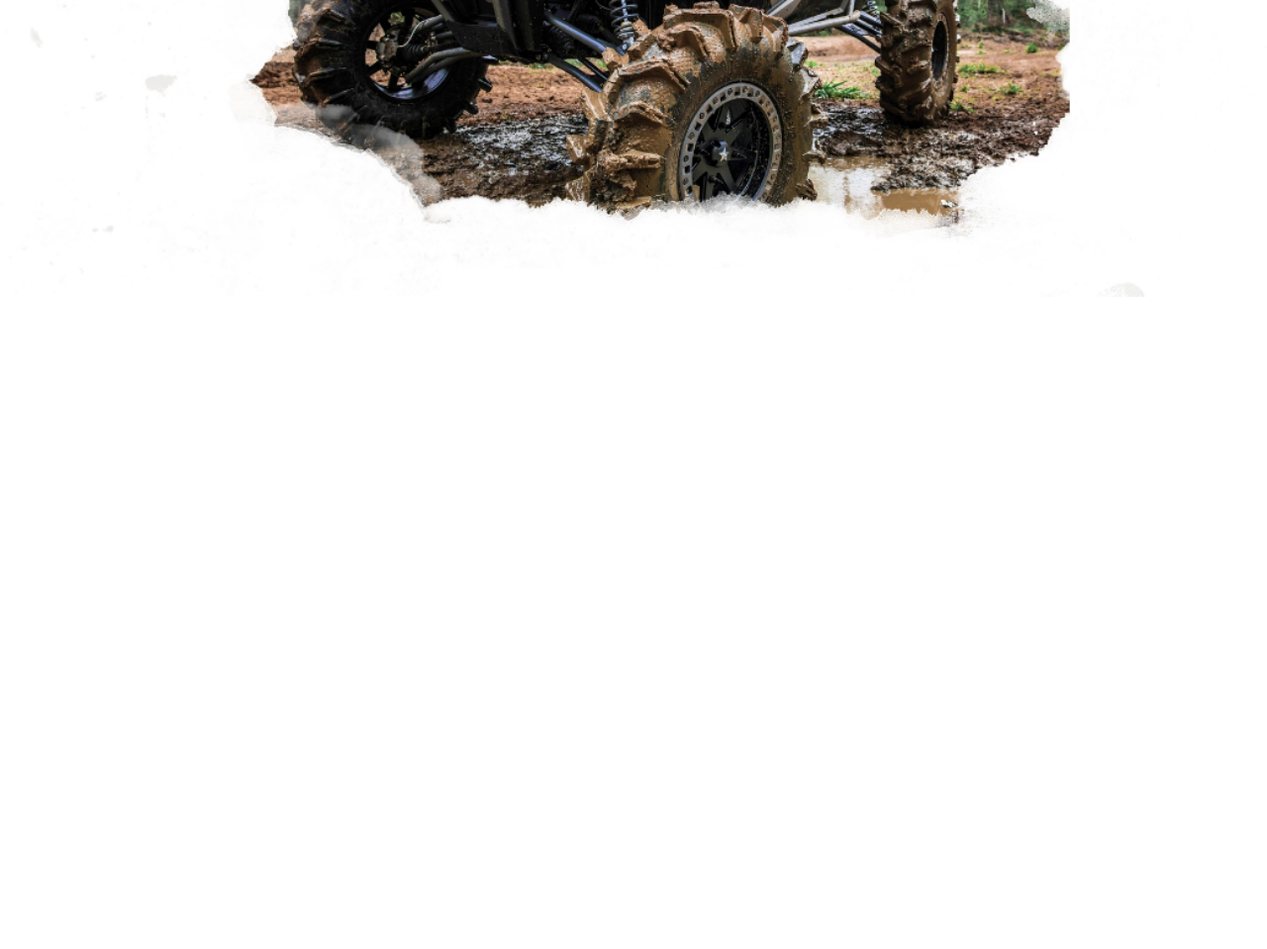
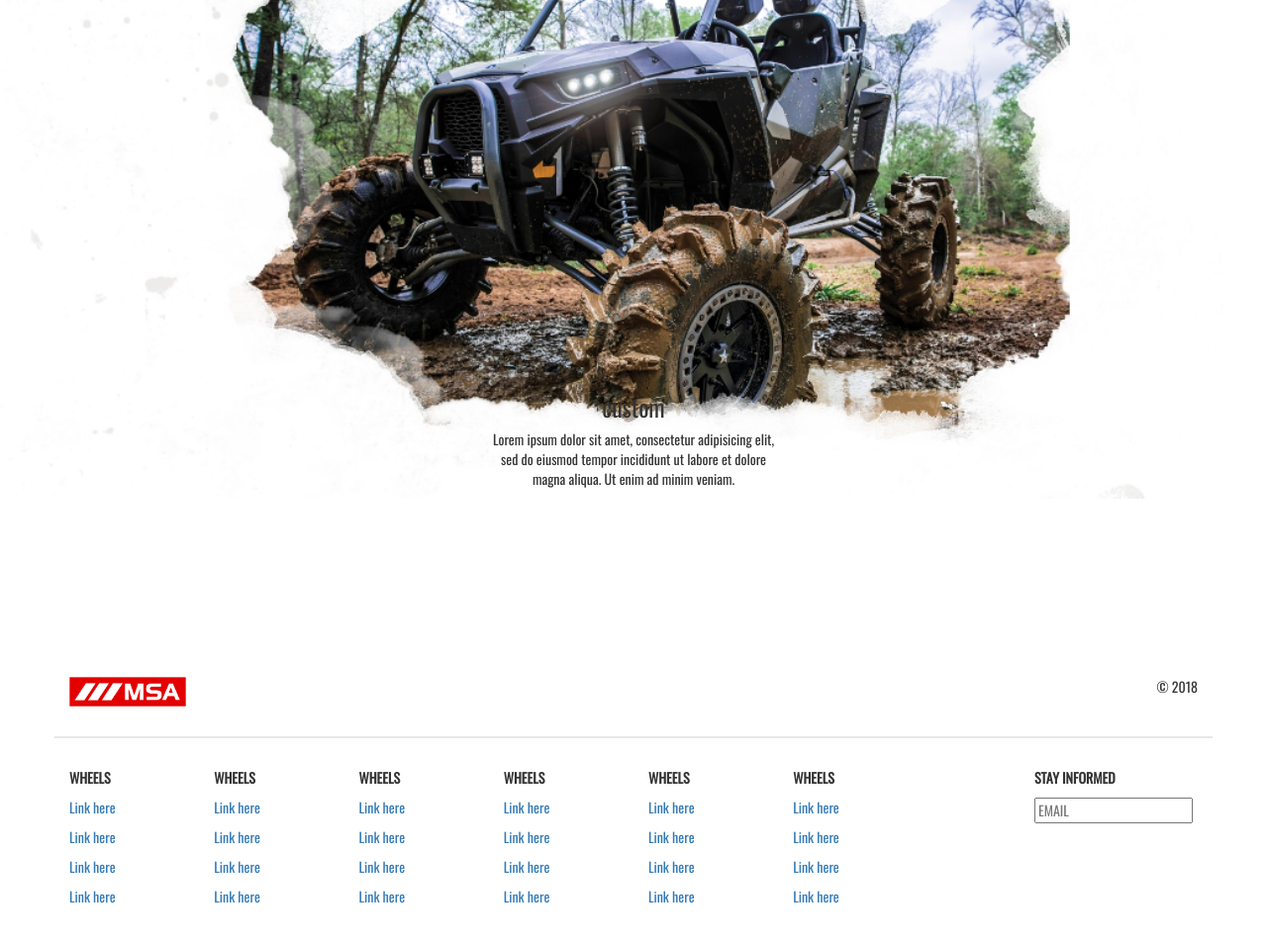
Before and after one commit to sburden-burkson/MSA-html, a plain HTML site: page index.html in a window 1280 px wide. Shown: the part 2596-3555 px from the top of the page at 99% size. Before the commit the page ends 2896 px from the top, so only its background shows below. Drawn offline with nearby package versions, Linux system fonts and the light colour scheme.

Commit message:
add footer

```diff
--- a/css/style.scss
+++ b/css/style.scss
@@ -3,6 +3,7 @@ $navLogoHeight: 30px;
 $navHeight: 60px;
 $headerHeight: 40px;
 $headerFontSize: 12px;
+$navBorderColor: #e7e7e7;
 
 body {
   font-family: "Oswald", sans-serif;
@@ -11,7 +12,7 @@ body {
 header {
   height: $headerHeight;
   padding: 10px 0;
-  border-bottom: 2px solid #e7e7e7;
+  border-bottom: 2px solid $navBorderColor;
   a {
     color: #777;
     letter-spacing: 1px;
@@ -37,6 +38,22 @@ header {
     color: #e7e7e7;
     padding-left: 10px;
     padding-right: 10px;
+  }
+}
+footer {
+  padding-top: 150px;
+  padding-bottom: 20px;
+  .copyright {
+    padding-top: 30px;
+    padding-bottom: 30px;
+    border-bottom: 2px solid $navBorderColor;
+  }
+  .links {
+    padding-top: 30px;
+    padding-bottom: 30px;
+  }
+  .footerLogo {
+    height: $navLogoHeight;
   }
 }
 .text-center {
@@ -111,6 +128,12 @@ nav, .nav-wrapper, .navbar-brand {
   background-size: cover;
   height: 600px;
 }
+.row-section [class*="col-"] {
+  background-position: 50% 50%;
+  background-repeat: no-repeat;
+  background-size: cover;
+  height: 300px;
+}
 .dark-bg {
   h1, h2, h3, h4, p {
     color: white;
@@ -139,8 +162,25 @@ nav, .nav-wrapper, .navbar-brand {
   width: 100%;
   height: 100%;
 }
+.wp-table-cell-bottom {
+  display: table-cell;
+  vertical-align: bottom;
+  width: 100%;
+  height: 100%;
+}
 .section-info-wrap {
 
+}
+.section-info-wrap.restricted-width {
+    max-width: 300px;
+    margin-left: auto;
+    margin-right: auto;
+}
+
+.section-info-wrap.restricted-width-lg {
+    max-width: 840px;
+    margin-left: auto;
+    margin-right: auto;
 }
 @media only screen and (min-width: 767px) {
 
@@ -149,6 +189,11 @@ nav, .nav-wrapper, .navbar-brand {
   .navbar-toggle {
     display: block;
   }
+  .half-bg, .full-bg {
+    height: auto;
+    min-height: 250px;
+    padding: 30px 0;
+  }
 }
 @media only screen and (min-width: 480px) {
 
--- a/index.html
+++ b/index.html
@@ -101,16 +101,34 @@
 			</div>
 		</div>
 
-		<div class="container-fluid">
+		<div class="container-fluid row-section">
 			<div class="row">
-				<div class="col-sm-4" style="background-image: url('images/blue-truck.jpg');">
+				<div class="col-sm-4 dark-bg" style="background-image: url('images/blue-truck.jpg');">
+					<div class="wp-table wp-full-height">
+						<div class="wp-table-cell-middle">
+							<div class="section-info-wrap text-center">
 							<h3>wheels</h3>
 						</div>
-				<div class="col-sm-4" style="background-image: url('images/blue-truck.jpg');">
+					</div>
+				</div>
+				</div>
+				<div class="col-sm-4 dark-bg" style="background-image: url('images/blue-truck.jpg');">
+					<div class="wp-table wp-full-height">
+						<div class="wp-table-cell-middle">
+							<div class="section-info-wrap text-center">
 								<h3>tires</h3>
 						</div>
-				<div class="col-sm-4" style="background-image: url('images/blue-truck.jpg');">
+					</div>
+				</div>
+				</div>
+				<div class="col-sm-4 dark-bg" style="background-image: url('images/blue-truck.jpg');">
+					<div class="wp-table wp-full-height">
+						<div class="wp-table-cell-middle">
+							<div class="section-info-wrap text-center">
 								<h3>accessories</h3>
+							</div>
+						</div>
+					</div>
 				</div>
 			</div>
 		</div>
@@ -120,12 +138,9 @@
 					<div class="text-center wp-full-height">
 						<div class="wp-table wp-full-height">
 							<div class="wp-table-cell-middle">
-								<div class="section-info-wrap text-center">
+								<div class="section-info-wrap restricted-width text-center">
 									<p>updates</p>
-									<h3>
-										TAKE THE PATH LESS<br />
-										TRAVELED LOREM
-									</h3>
+									<h3>TAKE THE PATH LESS TRAVELLED LOREM IPSUM</h3>
 									<input type="text" name="" value="" placeholder="EMAIL">
 								</div>
 							</div>
@@ -135,28 +150,123 @@
 		</div>
 
 		<div class="full-bg dark-bg" style="background-image: url('images/mud.png');">
+			<div class="container wp-full-height">
+				<div class="row wp-full-height">
+					<div class="col-sm-6 wp-full-height">
+						<div class="wp-table wp-full-height">
+              <div class="wp-table-cell-middle">
+                <div class="section-info-wrap">
 									<h3>performance</h3>
 									<p>Lorem ipsum dolor sit amet, consectetur adipisicing elit, sed do eiusmod tempor incididunt ut labore et dolore magna aliqua. Ut enim ad minim veniam.</p>
 									<p><a href="#" class="btn k-btn-transparent k-btn-extra-long text-uppercase k-btn-red">SEE WHEELS</a></p>
 								</div>
+						 	</div>
+            </div>
+					</div>
+					<div class="col-sm-6 wp-full-height text-center">
+						<div class="wp-table wp-full-height">
+              <div class="wp-table-cell-middle">
+                <div class="section-info-wrap">
+									<img src="images/quad.png" alt="" class="img-responsive" style="border-radius: 50%;">
+								</div>
+						 	</div>
+            </div>
+					</div>
+				</div>
+			</div>
+		</div>
 
-		<div class="full-bg light-bg" style="background-image: url('images/custom.png');">
+		<div class="full-bg" style="background-image: url('images/custom.png');">
+			<div class="container wp-full-height">
+				<div class="wp-full-height">
+					<div class="text-center wp-full-height">
+						<div class="wp-table wp-full-height">
+              <div class="wp-table-cell-bottom">
+                <div class="section-info-wrap restricted-width">
 									<h3>custom</h3>
 									<p>Lorem ipsum dolor sit amet, consectetur adipisicing elit, sed do eiusmod tempor incididunt ut labore et dolore magna aliqua. Ut enim ad minim veniam.</p>
 								</div>
+						 	</div>
+            </div>
+					</div>
+				</div>
+			</div>
+		</div>
 
-		<footer></footer>
+		<footer>
+			<div class="container copyright">
+				<div class="pull-left">
+					<img alt="MSA Logo" class="footerLogo" src="images/msa-logo.png">
+				</div>
+						<div class="pull-right">
+					<p>&copy; 2018</p>
+				</div>
+			</div>
+			<div class="container links">
+				<div class="row">
+
+					<div class="col-sm-2 col-sm-offset-1 col-sm-push-9">
+						<p><b>STAY INFORMED</b></p>
+						<input type="text" name="" value="" placeholder="EMAIL">
+					</div>
+
+					<div class="col-sm-9 col-sm-pull-3">
+						<div class="row">
+							<div class="col-sm-2 col-xs-6">
+								<p><b>WHEELS</b></p>
+								<p><a href="#">Link here</a></p>
+								<p><a href="#">Link here</a></p>
+								<p><a href="#">Link here</a></p>
+								<p><a href="#">Link here</a></p>
+							</div>
+							<div class="col-sm-2 col-xs-6">
+								<p><b>WHEELS</b></p>
+								<p><a href="#">Link here</a></p>
+								<p><a href="#">Link here</a></p>
+								<p><a href="#">Link here</a></p>
+								<p><a href="#">Link here</a></p>
+							</div>
+							<div class="col-sm-2 col-xs-6">
+								<p><b>WHEELS</b></p>
+								<p><a href="#">Link here</a></p>
+								<p><a href="#">Link here</a></p>
+								<p><a href="#">Link here</a></p>
+								<p><a href="#">Link here</a></p>
+							</div>
+							<div class="col-sm-2 col-xs-6">
+								<p><b>WHEELS</b></p>
+								<p><a href="#">Link here</a></p>
+								<p><a href="#">Link here</a></p>
+								<p><a href="#">Link here</a></p>
+								<p><a href="#">Link here</a></p>
+							</div>
+							<div class="col-sm-2 col-xs-6">
+								<p><b>WHEELS</b></p>
+								<p><a href="#">Link here</a></p>
+								<p><a href="#">Link here</a></p>
+								<p><a href="#">Link here</a></p>
+								<p><a href="#">Link here</a></p>
+							</div>
+							<div class="col-sm-2 col-xs-6">
+								<p><b>WHEELS</b></p>
+								<p><a href="#">Link here</a></p>
+								<p><a href="#">Link here</a></p>
+								<p><a href="#">Link here</a></p>
+								<p><a href="#">Link here</a></p>
+							</div>
+						</div>
+					</div>
+				</div>
+			</div>
+		</footer>
+
     <script src="js/jquery-3.3.1.min.js"></script>
     <script src="js/bootstrap.min.js"></script>
-
 		<script type="text/javascript">
-			// $(document).ready(function() {
-			// 	$('.navbar-default').affix({
-			// 		offset: {
-			// 			top: $('header').outerHeight()
-			// 		}
-			// 	});
-			// });
+			$(document).ready(function() {
+				var headerHeight = $('header').outerHeight();
+				$('.navbar-default').data('offset-top', headerHeight);
+			});
 		</script>
   </body>
 </html>
```
Also changed, not shown: css/style.css, images/quad.png (added), 1 other file. Lines whose indentation alone changed are shown as unchanged.
